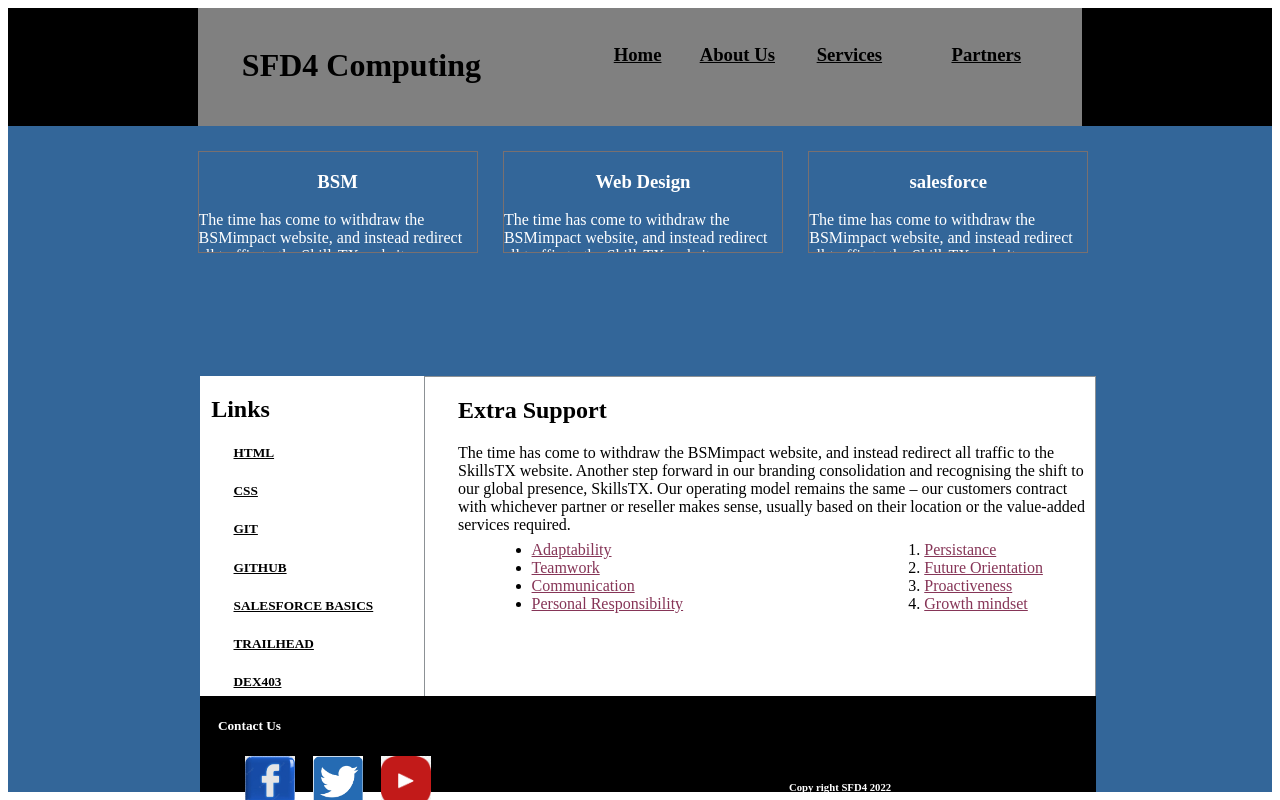
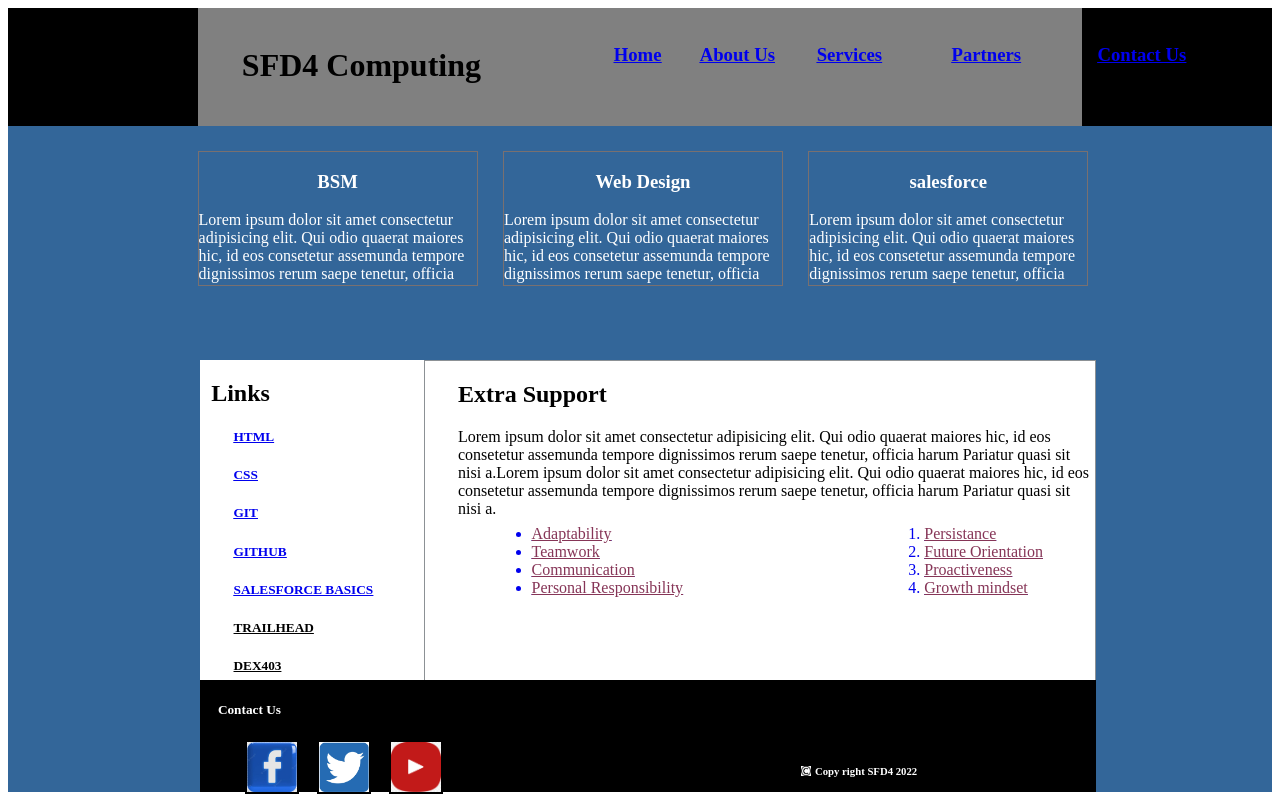
Before and after one commit to MadhaviMG/Assessment_Madhavi, a plain HTML site: page index.html in a window 1280 px wide. Drawn offline with Linux system fonts and the light colour scheme.

Commit message:
project added

```diff
--- a/index.html
+++ b/index.html
@@ -10,42 +10,47 @@
         <div style="background-color: gray; margin-left: 15%; margin-right: 15%; height: 100%; display: flex;">
             <div style="margin-left: 5%; margin-top: 2%;"><h1> SFD4 Computing</h1></div>
             <div style= "display: flex; margin-left: 15%; margin-top: 2%">
-                <div><h3><u>Home</u></h3></div>
-                <div style="margin-left: 11%; white-space: nowrap"><h3><u>About Us</u></h3></div>
-                <div style="margin-left: 12%;"><h3><u>Services</u></h3></div>
-                <div style="margin-left: 20%;"><h3><u>Partners</u></h3></div>
-                <div style="margin-left: 22%; white-space: nowrap"><h3><u>Contact Us</u></h3></div>
+                <div><a href="http://127.0.0.1:5500/Assessment_Madhavi/index.html"><h3><u>Home</u></h3></a></div>
+                <div style="margin-left: 11%; white-space: nowrap"><a href="http://127.0.0.1:5500/Assessment_Madhavi/index.html"><h3><u>About Us</u></h3></a></div>
+                <div style="margin-left: 12%;"><a href="http://127.0.0.1:5500/Assessment_Madhavi/index.html"><h3><u>Services</u></h3></a></div>
+                <div style="margin-left: 20%;"><a href="http://127.0.0.1:5500/Assessment_Madhavi/index.html"><h3><u>Partners</u></h3></a></div>
+                <div style="margin-left: 22%; white-space: nowrap"><a href="http://127.0.0.1:5500/Assessment_Madhavi/index.html"><h3><u>Contact Us</u></h3></a></div>
             </div>
         </div>
     </div>
     <div style="background-color: rgb(51, 102, 153); position: relative; height: 85%;">
-        <div style= "display: flex; height: 15%">
+        <div style= "display: flex; height: 20%">
             <div
                 style="background-color: rgb(51, 102, 153);margin-left: 15%; height: 100%; width: 22%; text-align: center; overflow: auto;float: left; border: 1px solid #797070; margin-top: 2%;">
                 <h3 style="color:white;">BSM</h3>
-                <p style="color:white; text-align: left;">The time has come to withdraw the BSMimpact website, and instead redirect all traffic to the SkillsTX website.</p>
+                <p style="color:white; text-align: left;">Lorem ipsum dolor sit amet consectetur adipisicing elit. Qui odio quaerat maiores hic, id eos consetetur assemunda tempore dignissimos rerum saepe tenetur, officia harum Pariatur quasi sit nisi a.</p>
             </div>
             <div style="background-color: rgb(51 102 153); height: 100%; width: 22%;  text-align: center; overflow: auto; border: 1px solid #797070; margin-right: 2%; margin-left: 2%; margin-top: 2%;">
                 <h3 style="color:white;">Web Design</h3>
-                <p style="color:white; text-align: left;">The time has come to withdraw the BSMimpact website, and instead redirect all traffic to the SkillsTX website.</p>
+                <p style="color:white; text-align: left;">Lorem ipsum dolor sit amet consectetur adipisicing elit. Qui odio quaerat maiores hic, id eos consetetur assemunda tempore dignissimos rerum saepe tenetur, officia harum Pariatur quasi sit nisi a.</p>
             </div>
             <div
                 style="background-color: rgb(51, 102, 153); height: 100%; width: 22%; text-align: center; overflow: auto; border: 1px solid #797070; margin-top: 2%;">
                 <h3 style="color:white;">salesforce</h3>
-                <p style="color:white; text-align: left;">The time has come to withdraw the BSMimpact website, and instead redirect all traffic to the SkillsTX website.</p>
+                <p style="color:white; text-align: left;">Lorem ipsum dolor sit amet consectetur adipisicing elit. Qui odio quaerat maiores hic, id eos consetetur assemunda tempore dignissimos rerum saepe tenetur, officia harum Pariatur quasi sit nisi a.</p>
             </div>
         </div>
         </div>
 
         <div
-            style="background-color: white; margin-left: 15%; margin-right: 15%; height: 40%; width: 70%; top: 47%; position: absolute; display: flex;">
+            style="background-color: white; margin-left: 15%; margin-right: 15%; height: 40%; width: 70%; top: 45%; position: absolute; display: flex;">
             <div style= "height:100%; width:25%; margin: 2x;">
                 <h2 style= "margin-left: 5%;"> Links</h2>
-                <h5 style= "margin-left: 15%;"><u>HTML</u></h5>
-                <h5 style= "margin-left: 15%;"><u>CSS</u></h5>
-                <h5 style= "margin-left: 15%;"><u>GIT</u></h5>
-                <h5 style= "margin-left: 15%;"><u>GITHUB</u></h5>
-                <h5 style= "margin-left: 15%;"><u>SALESFORCE BASICS</u></h5>
+                <a href="https://www.codecademy.com/learn/learn-html">
+                <h5 style= "margin-left: 15%;"><u>HTML</u></h5></a>
+                <a href="https://www.codecademy.com/learn/learn-intermediate-css">
+                <h5 style= "margin-left: 15%;"><u>CSS</u></h5></a>
+                <a href="https://www.codecademy.com/learn/learn-git">
+                <h5 style= "margin-left: 15%;"><u>GIT</u></h5></a>
+                <a href="https://www.codecademy.com/learn/learn-git">
+                <h5 style= "margin-left: 15%;"><u>GITHUB</u></h5></a>
+                <a href="https://trailhead.salesforce.com/content/learn/modules/lex_salesforce_basics">
+                <h5 style= "margin-left: 15%;"><u>SALESFORCE BASICS</u></h5></a>
                 <h5 style= "margin-left: 15%;"><u>TRAILHEAD</u></h5>
                 <h5 style= "margin-left: 15%;"><u>DEX403</u></h5>
                 <h5 style= "margin-left: 15%;"><u>DEX450</u></h5>
@@ -53,33 +58,37 @@
             <div style= "height:100%; width:75%; border: 1px ridge rgb(140 145 149);">
                 <div style= "height:40%; ">
                 <h2 style= "margin-left: 5%;">Extra Support</h2>
-                <p style= "margin-left: 5%;">The time has come to withdraw the BSMimpact website, and instead redirect all traffic to the SkillsTX website. Another step forward in our branding consolidation and recognising the shift to our global presence, SkillsTX. Our operating model remains the same – our customers contract with whichever partner or reseller makes sense, usually based on their location or the value-added services required.</p>
+                <p style= "margin-left: 5%;">Lorem ipsum dolor sit amet consectetur adipisicing elit. Qui odio quaerat maiores hic, id eos consetetur assemunda tempore dignissimos rerum saepe tenetur, officia harum Pariatur quasi sit nisi a.Lorem ipsum dolor sit amet consectetur adipisicing elit. Qui odio quaerat maiores hic, id eos consetetur assemunda tempore dignissimos rerum saepe tenetur, officia harum Pariatur quasi sit nisi a.</p>
             </div>
                 <div style= "display: flex; top: 50%">
                     <div style= "margin-left: 10%";><ul>
-                        <li><u style= "color:#863557">Adaptability</u></li>
-                        <li><u style= "color:rgb(134, 53, 87)">Teamwork</u></li>
-                        <li><u style= "color:rgb(134, 53, 87)">Communication</u></li>
-                        <li><u style= "color:rgb(134, 53, 87)">Personal Responsibility</u></li>
+                        <a href="http://127.0.0.1:5500/Assessment_Madhavi/index.html"><li><u style= "color:#863557">Adaptability</u></li></a>
+                        <a href="http://127.0.0.1:5500/Assessment_Madhavi/index.html"><li><u style= "color:rgb(134, 53, 87)">Teamwork</u></li></a>
+                        <a href="http://127.0.0.1:5500/Assessment_Madhavi/index.html"><li><u style= "color:rgb(134, 53, 87)">Communication</u></li></a>
+                        <a href="http://127.0.0.1:5500/Assessment_Madhavi/index.html"><li><u style= "color:rgb(134, 53, 87)">Personal Responsibility</u></li></a>
                     </ul></div>
                     <div style= "margin-left: 30%"><ol>
-                        <li><u style= "color:rgb(134, 53, 87)">Persistance</u></li>
-                        <li><u style= "color:rgb(134, 53, 87)">Future Orientation</u></li>
-                        <li><u style= "color:rgb(134, 53, 87)">Proactiveness</u></li>
-                        <li><u style= "color:rgb(134, 53, 87)">Growth mindset</u></li>
+                        <a href="http://127.0.0.1:5500/Assessment_Madhavi/index.html"><li><u style= "color:rgb(134, 53, 87)">Persistance</u></li></a>
+                        <a href="http://127.0.0.1:5500/Assessment_Madhavi/index.html"><li><u style= "color:rgb(134, 53, 87)">Future Orientation</u></li></a>
+                        <a href="http://127.0.0.1:5500/Assessment_Madhavi/index.html"><li><u style= "color:rgb(134, 53, 87)">Proactiveness</u></li></a>
+                        <a href="http://127.0.0.1:5500/Assessment_Madhavi/index.html"><li><u style= "color:rgb(134, 53, 87)">Growth mindset</u></li></a>
                     </ol></div>
                     </div>
             </div>
 
         </div>
         <div
-            style="background-color: black; margin-left: 15%; margin-right: 15%; height: 12%; width: 70%; top: 87%; position: absolute;">
+            style="background-color: black; margin-left: 15%; margin-right: 15%; height: 14%; width: 70%; top: 85%; position: absolute;">
             <h5 style= "color: white; margin-left: 2%;">Contact Us</h5>
             <div style= "display:flex;">
-                <img style= "margin-left: 5%;" src="facebook.png" height=50 width=50/>
-                <img style= "margin-left: 2%;" src="twitter.png" height=50 width=50/>
-                <img style= "margin-left: 2%;" src="youtube.png" height=50 width=50/>
-                <h6 style= "margin-left: 40%; color: white;">Copy right SFD4 2022</h6>
+                <img style= "margin-left: 5%; border: 2px solid black;" src="facebook.png" height=50 width=50/>
+                <img style= "margin-left: 2%; border: 2px solid black;" src="twitter.png" height=50 width=50/>
+                <img style= "margin-left: 2%; border: 2px solid black;" src="youtube.png" height=50 width=50/>
+                <div style="display: flex; margin-left: 40%">
+                <img  style="margin-top: 22%;"src="copyright.png" height=10 width=10/>
+                &nbsp;
+                <h6 style= "color: white;">Copy right SFD4 2022</h6>
+            </div>
             </div>
 
         </div>
```
Also changed, not shown: copyright.png (added).
